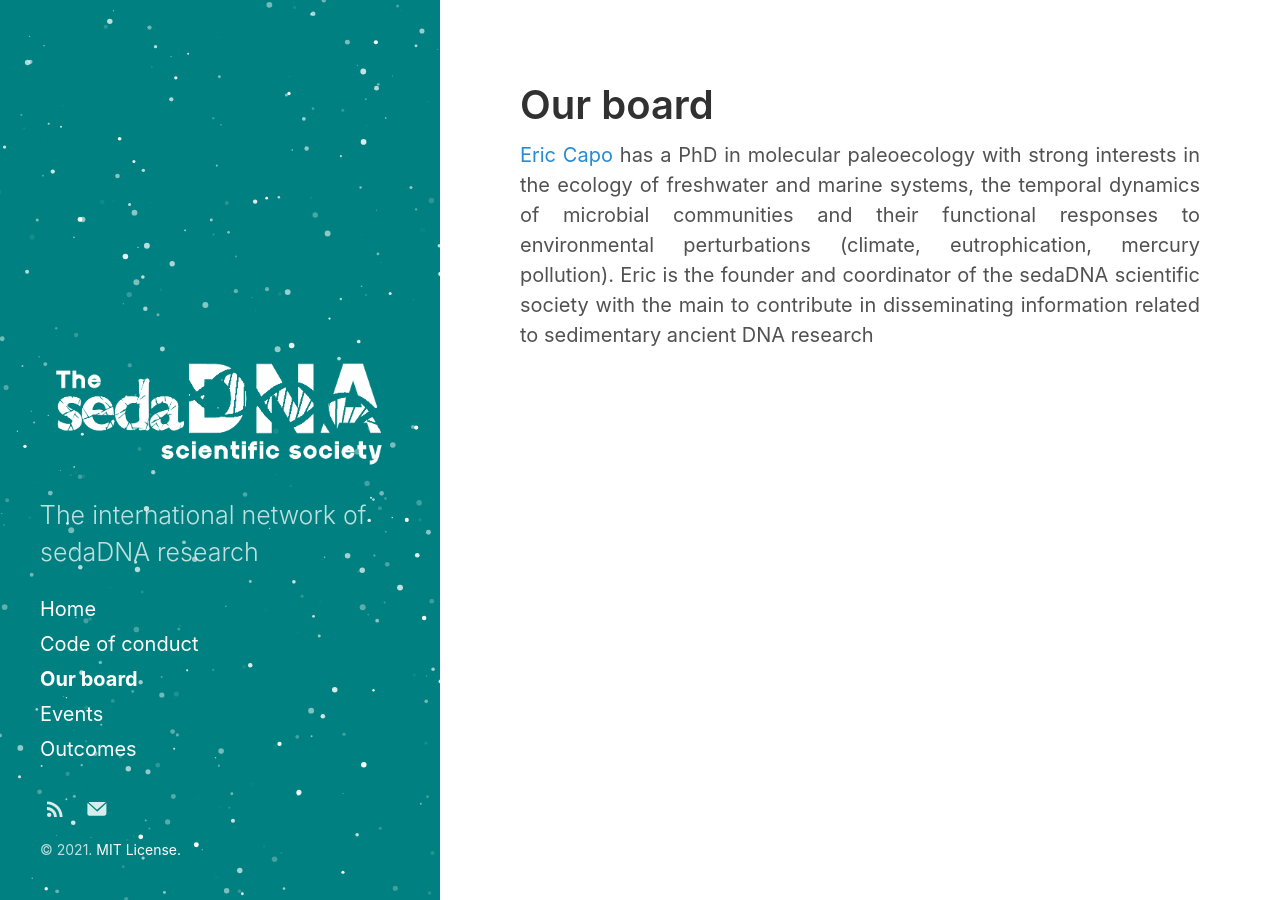
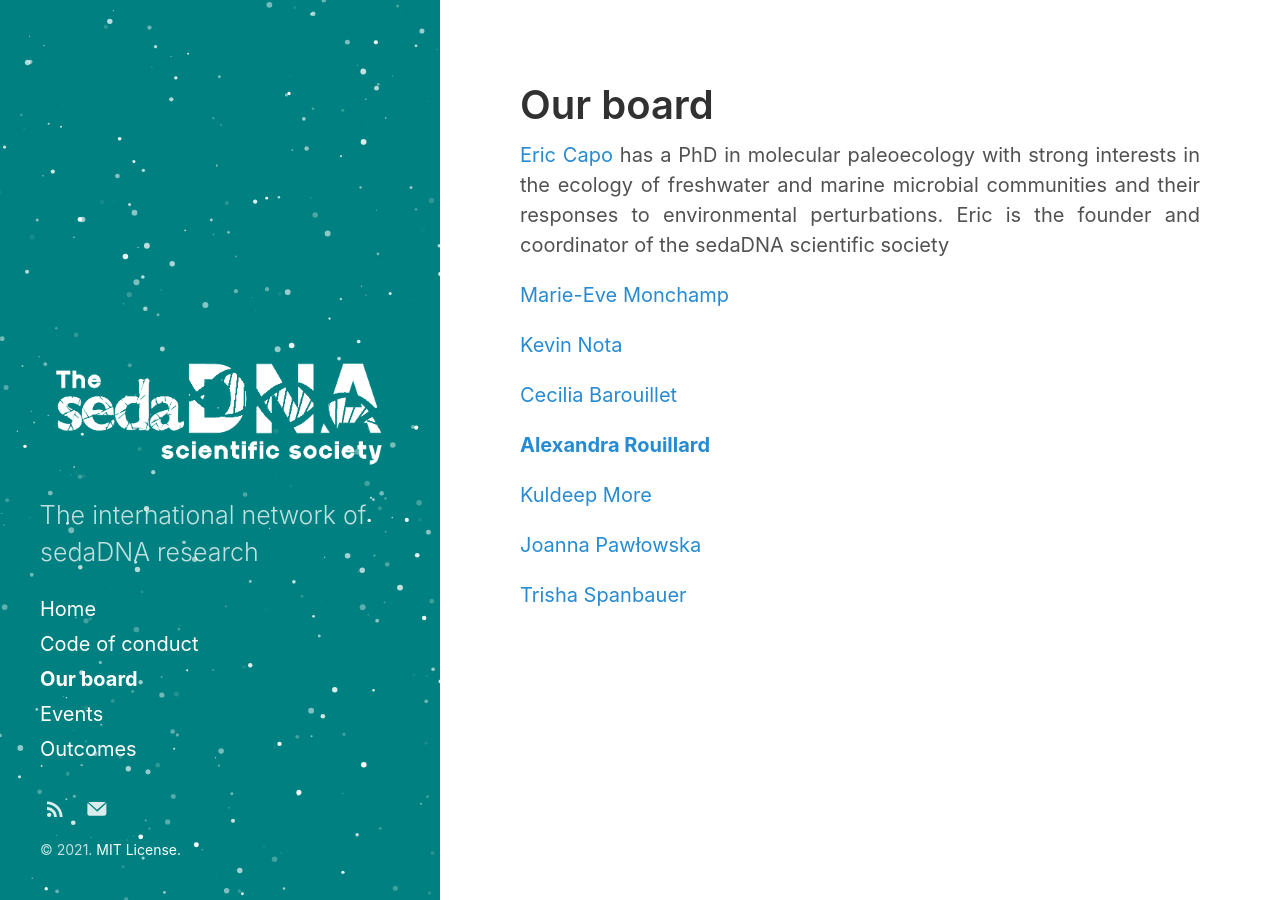
Before and after one commit to sedadna/sedadna.github.io, a Jekyll site: the page built from category/5-ourboard.md, in a window 1280 px wide. Built offline with Jekyll 4.4.1, drawn with Linux system fonts in a browser that asks for light colours.

Commit message:
Update 5-ourboard.md

```diff
--- a/category/5-ourboard.md
+++ b/category/5-ourboard.md
@@ -5,9 +5,33 @@ sidebar_link: true
 ---
 
 <div class="section Eric">
-<p> <a href="https://ercapo.wixsite.com/sedadna-society/ericcapo">Eric Capo</a> has a PhD in molecular paleoecology with  strong interests in the ecology of freshwater and marine systems, the temporal dynamics of microbial communities and their functional responses to environmental perturbations (climate, eutrophication, mercury pollution). Eric is the founder and coordinator of the sedaDNA scientific society with the main to contribute in disseminating information related to sedimentary ancient DNA research </p>
+<p> <a href="https://ercapo.wixsite.com/sedadna-society/ericcapo" target="_blank">Eric Capo</a> has a PhD in molecular paleoecology with  strong interests in the ecology of freshwater and marine microbial communities and their responses to environmental perturbations. Eric is the founder and coordinator of the sedaDNA scientific society</p>
 </div>
 
 <div class="section Marie-Eve">
-<p> </p>
+<p>  <a href="https://marie-evemonchamp.weebly.com/" target="_blank">Marie-Eve Monchamp</a> </p>
 </div>
+
+<div class="section Kevin">
+<p>  <a href="https://www.researchgate.net/profile/Kevin_Nota2" target="_blank">Kevin Nota</a> </p>
+</div>
+
+<div class="section Cecilia">
+<p>  <a href="https://www.researchgate.net/profile/Cecilia-Barouillet" target="_blank">Cecilia Barouillet</a> </p>
+</div>
+
+<div class="section Alex">
+<p>  <a href="https://globe.ku.dk/staff-list/?pure=en/persons/549109" target="_blank"><b>Alexandra Rouillard</b></a> </p>
+</div>
+
+<div class="section Kuldeep">
+<p>  <a href="https://www.researchgate.net/profile/Kuldeep_More2" target="_blank">Kuldeep More</a> </p>
+</div>
+
+<div class="section Joanna">
+<p>  <a href="http://www.iopan.gda.pl/projects/Dwarf/participants-7.html" target="_blank">Joanna Pawłowska</a> </p>
+</div>
+
+<div class="section Trisha">
+<p>  <a href="https://www.trishaspanbauer.com/" target="_blank">Trisha Spanbauer</a> </p>
+</div>
```
